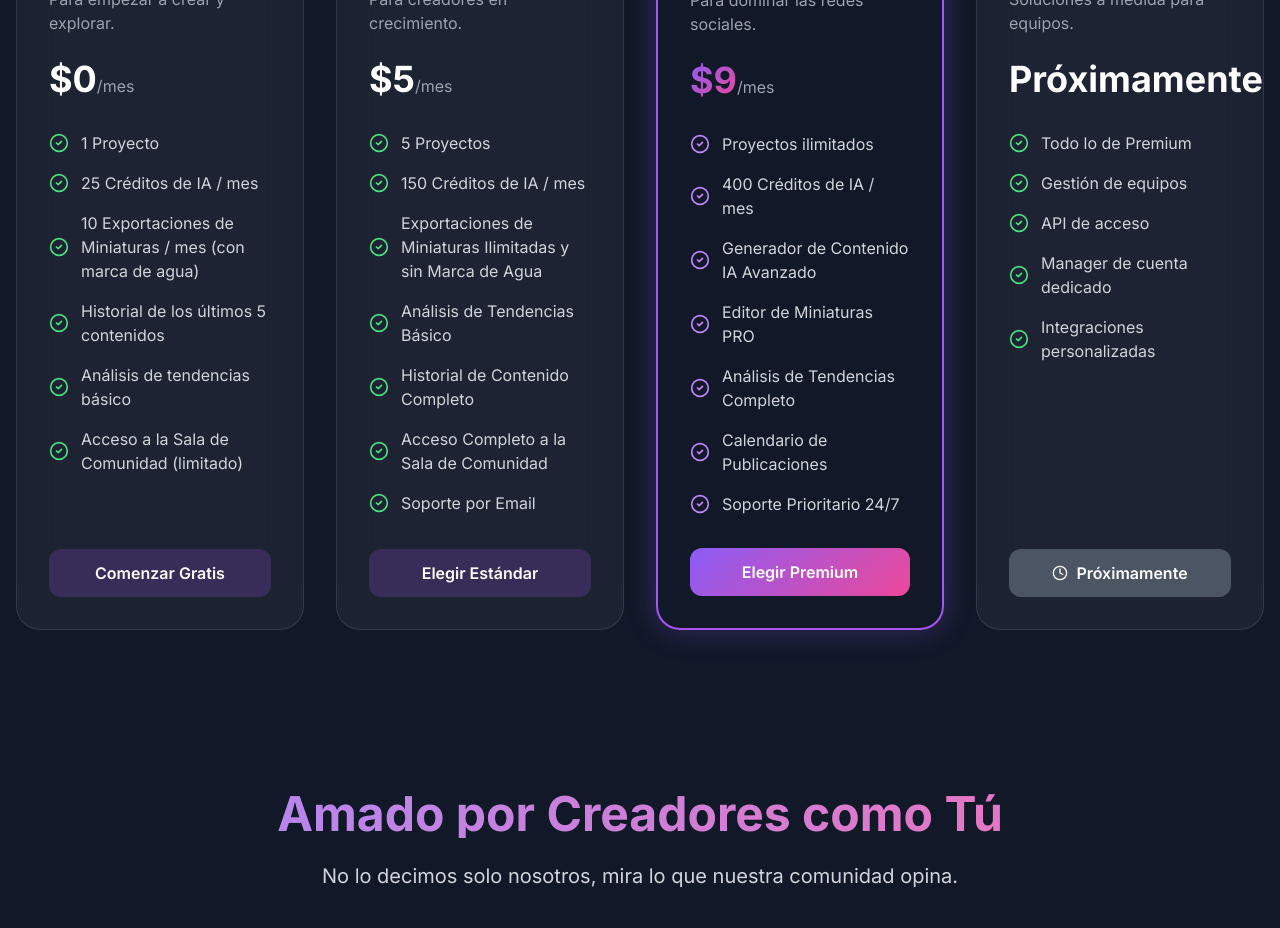
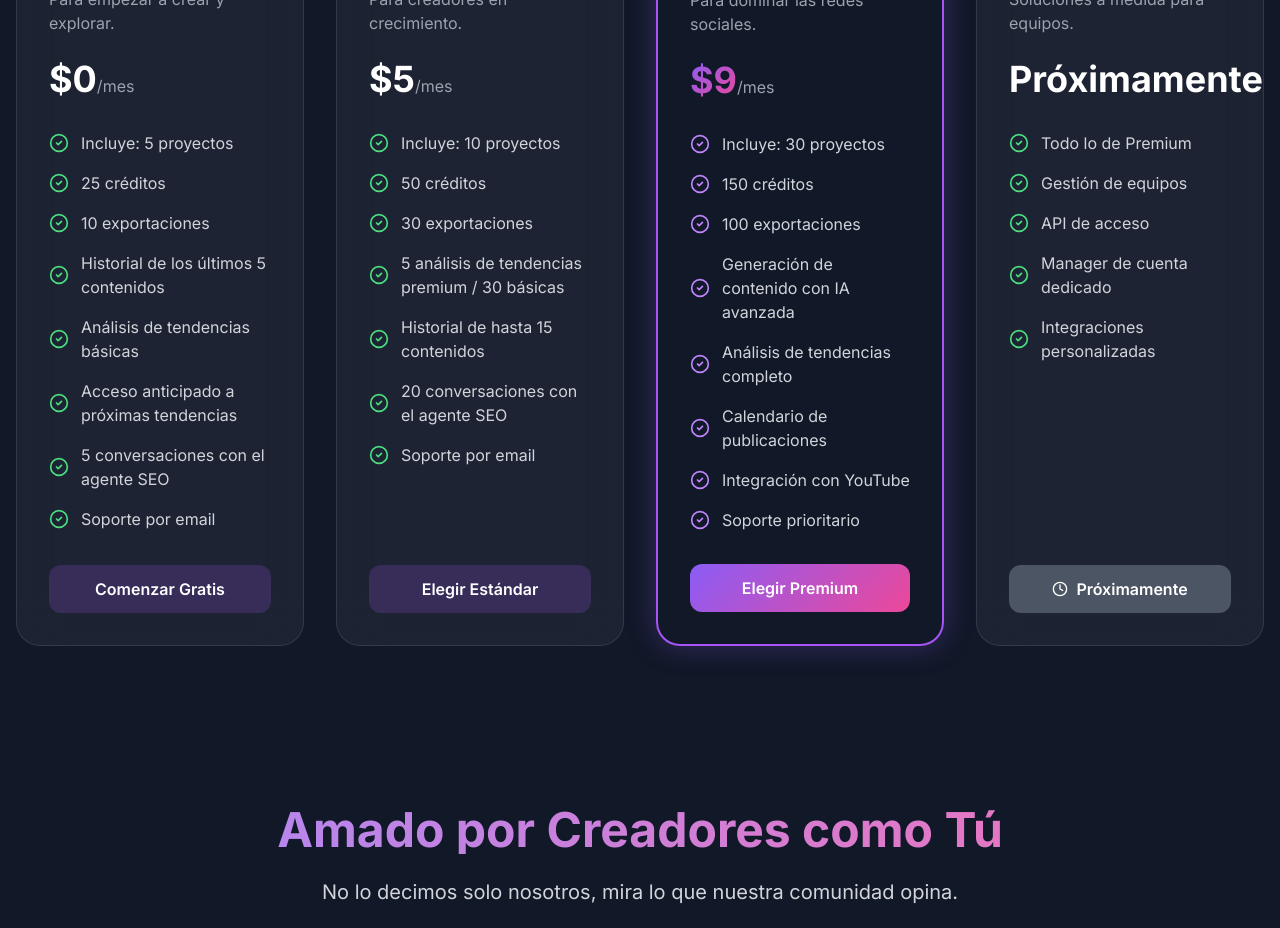
Before and after one commit to daniel1743/contenlab-con-reac, a React (Vite) app: page / in a window 1280 px wide. Shown: the part 5200-6128 px from the top of the page. Built offline with nearby package versions, Linux system fonts and the light colour scheme; no server answers.

Commit message:
se mejora la seccion de las tarjetas de precios

```diff
--- a/src/components/PricingSection.jsx
+++ b/src/components/PricingSection.jsx
@@ -17,12 +17,14 @@ const PricingSection = ({ onAuthClick }) => {
             period: '/mes',
             description: 'Para empezar a crear y explorar.',
             features: [
-                '1 Proyecto',
-                '25 Créditos de IA / mes',
-                '10 Exportaciones de Miniaturas / mes (con marca de agua)',
+                'Incluye: 5 proyectos',
+                '25 créditos',
+                '10 exportaciones',
                 'Historial de los últimos 5 contenidos',
-                'Análisis de tendencias básico',
-                'Acceso a la Sala de Comunidad (limitado)',
+                'Análisis de tendencias básicas',
+                'Acceso anticipado a próximas tendencias',
+                '5 conversaciones con el agente SEO',
+                'Soporte por email'
             ],
             cta: 'Comenzar Gratis',
             isFeatured: false,
@@ -34,13 +36,13 @@ const PricingSection = ({ onAuthClick }) => {
             period: '/mes',
             description: 'Para creadores en crecimiento.',
             features: [
-                '5 Proyectos',
-                '150 Créditos de IA / mes',
-                'Exportaciones de Miniaturas Ilimitadas y sin Marca de Agua',
-                'Análisis de Tendencias Básico',
-                'Historial de Contenido Completo',
-                'Acceso Completo a la Sala de Comunidad',
-                'Soporte por Email'
+                'Incluye: 10 proyectos',
+                '50 créditos',
+                '30 exportaciones',
+                '5 análisis de tendencias premium / 30 básicas',
+                'Historial de hasta 15 contenidos',
+                '20 conversaciones con el agente SEO',
+                'Soporte por email'
             ],
             cta: 'Elegir Estándar',
             isFeatured: false,
@@ -52,13 +54,14 @@ const PricingSection = ({ onAuthClick }) => {
             period: '/mes',
             description: 'Para dominar las redes sociales.',
             features: [
-                'Proyectos ilimitados',
-                '400 Créditos de IA / mes',
-                'Generador de Contenido IA Avanzado',
-                'Editor de Miniaturas PRO',
-                'Análisis de Tendencias Completo',
-                'Calendario de Publicaciones',
-                'Soporte Prioritario 24/7'
+                'Incluye: 30 proyectos',
+                '150 créditos',
+                '100 exportaciones',
+                'Generación de contenido con IA avanzada',
+                'Análisis de tendencias completo',
+                'Calendario de publicaciones',
+                'Integración con YouTube',
+                'Soporte prioritario'
             ],
             cta: 'Elegir Premium',
             isFeatured: true,
```
